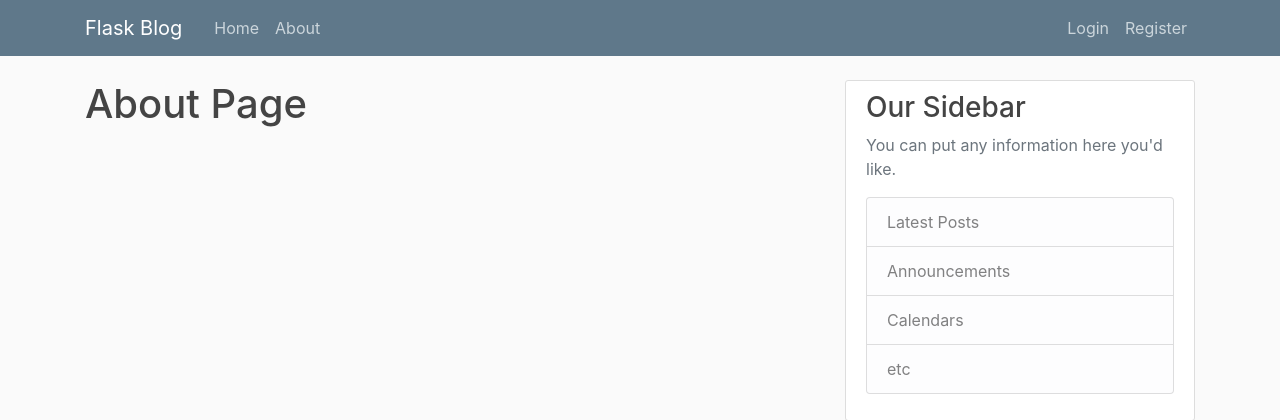
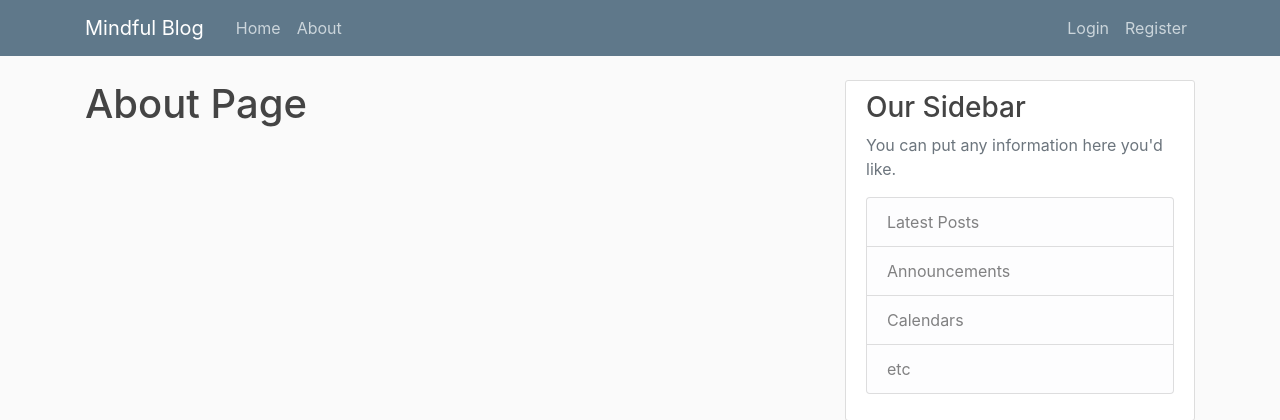
Before and after one commit to ghaefner/Blog, a Flask app: page /about in a window 1280 px wide. Shown: the top 420 px of the page. Run offline with Flask 3, Linux system fonts and the light colour scheme; some libraries are stand-ins or nearby versions.

Commit message:
Update blog title

```diff
--- a/flaskblog/templates/layout.html
+++ b/flaskblog/templates/layout.html
@@ -11,16 +11,16 @@
     <link rel="stylesheet" type="text/css" href="{{ url_for('static', filename='main.css') }}">
 
     {% if title %}
-        <title>Mindful Oasis - {{ title }}</title>
+        <title>Mindful Blog - {{ title }}</title>
     {% else %}
-        <title>Mindful Oasis</title>
+        <title>Mindful Blog</title>
     {% endif %}
 </head>
 <body>
     <header class="site-header">
       <nav class="navbar navbar-expand-md navbar-dark bg-steel fixed-top">
         <div class="container">
-          <a class="navbar-brand mr-4" href="/">Flask Blog</a>
+          <a class="navbar-brand mr-4" href="/">Mindful Blog</a>
           <button class="navbar-toggler" type="button" data-toggle="collapse" data-target="#navbarToggle" aria-controls="navbarToggle" aria-expanded="false" aria-label="Toggle navigation">
             <span class="navbar-toggler-icon"></span>
           </button>
```
